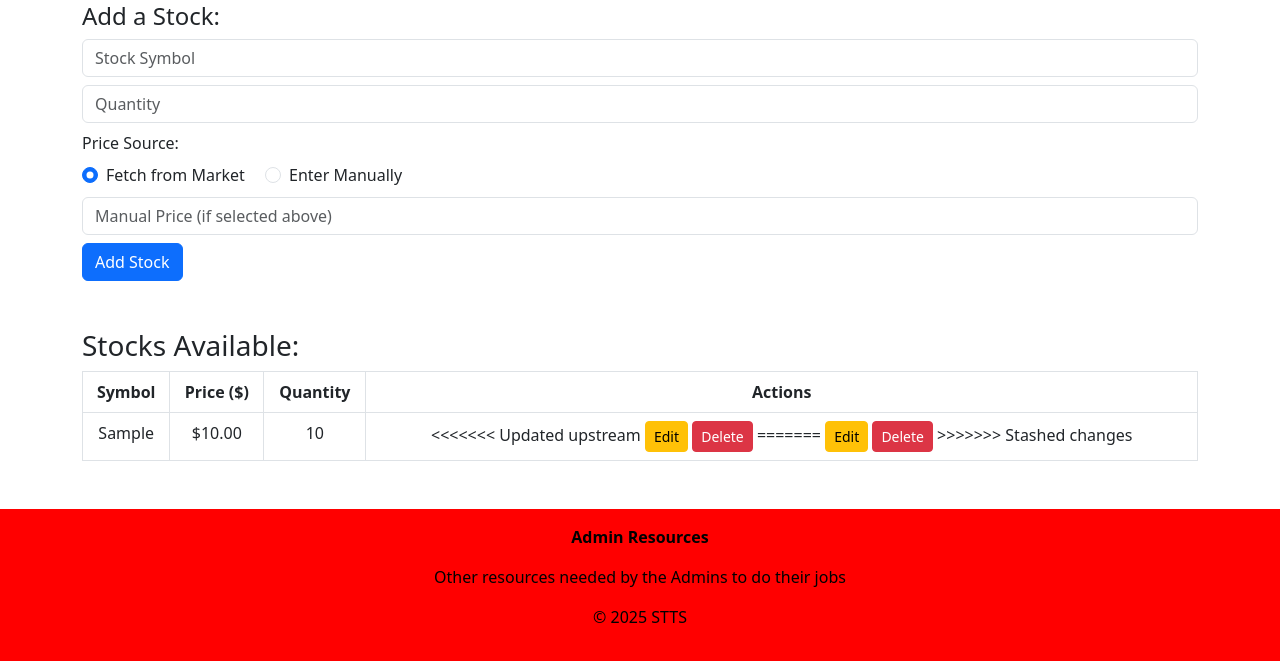
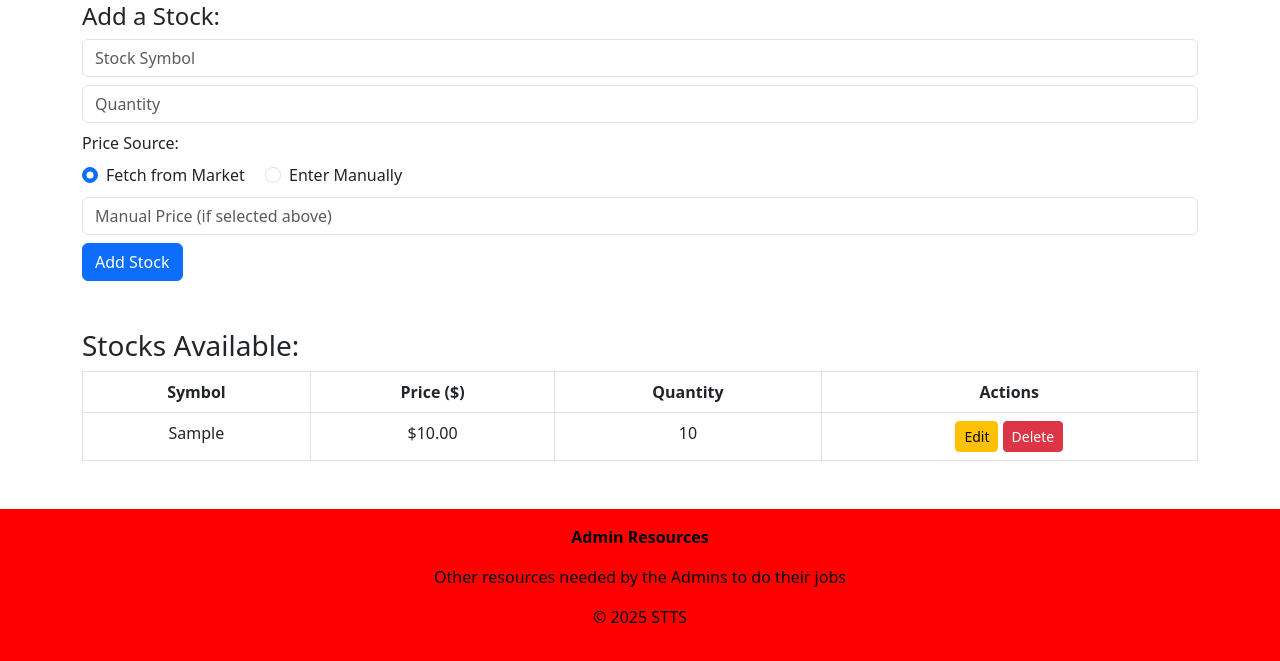
Before and after one commit to ivazqu10/Stocks, a Flask app: page /admin_add_remove_stock in a window 1280 px wide. Shown: the part 144-805 px from the top of the page. Run offline with Flask 3, Linux system fonts and the light colour scheme; a user stored in the database is signed in; tables that the repository leaves empty hold one stand-in row (values such as "Sample post").

Commit message:
update admin_add_remove_stock.html
remove some buttons

```diff
--- a/templates/admin_add_remove_stock.html
+++ b/templates/admin_add_remove_stock.html
@@ -54,18 +54,11 @@
                 </td>
                 <td>{{ stock.quantity }}</td>
                 <td>
-<<<<<<< Updated upstream
                     <button class="btn btn-warning btn-sm" data-bs-toggle="modal" data-bs-target="#editStockModal{{ stock.id }}">Edit</button>
                     <form action="{{ url_for('delete_stock', stock_id=stock.id) }}" method="POST" class="d-inline">
-                    <button type="submit" class="btn btn-danger btn-sm" onclick="return confirm('Delete {{ stock_symbol }}?');">Delete</button>
-=======
-                    <!-- Edit Button -->
-                    <button class="btn btn-warning btn-sm" data-bs-toggle="modal" data-bs-target="#editStockModal{{ stock.id }}">Edit</button>
-
                     <!-- Delete Form -->
                     <form action="{{ url_for('delete_stock', stock_id=stock.id) }}" method="POST" class="d-inline">
                         <button type="submit" class="btn btn-danger btn-sm" onclick="return confirm('Delete {{ stock.symbol }}?');">Delete</button>
->>>>>>> Stashed changes
                     </form>
                 </td>
             </tr>
```
